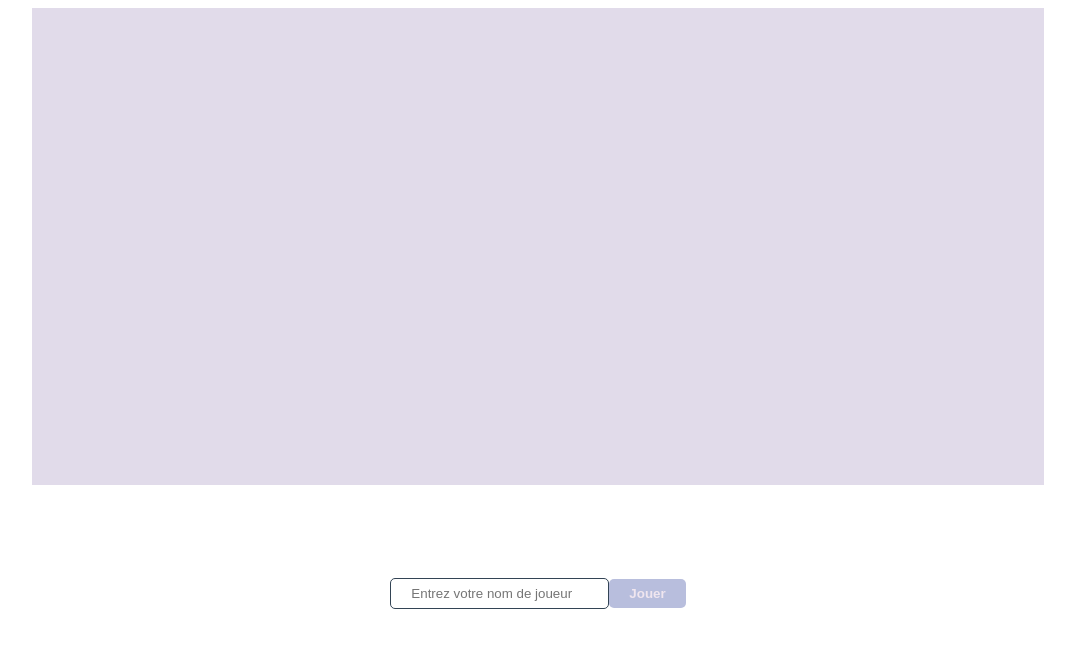
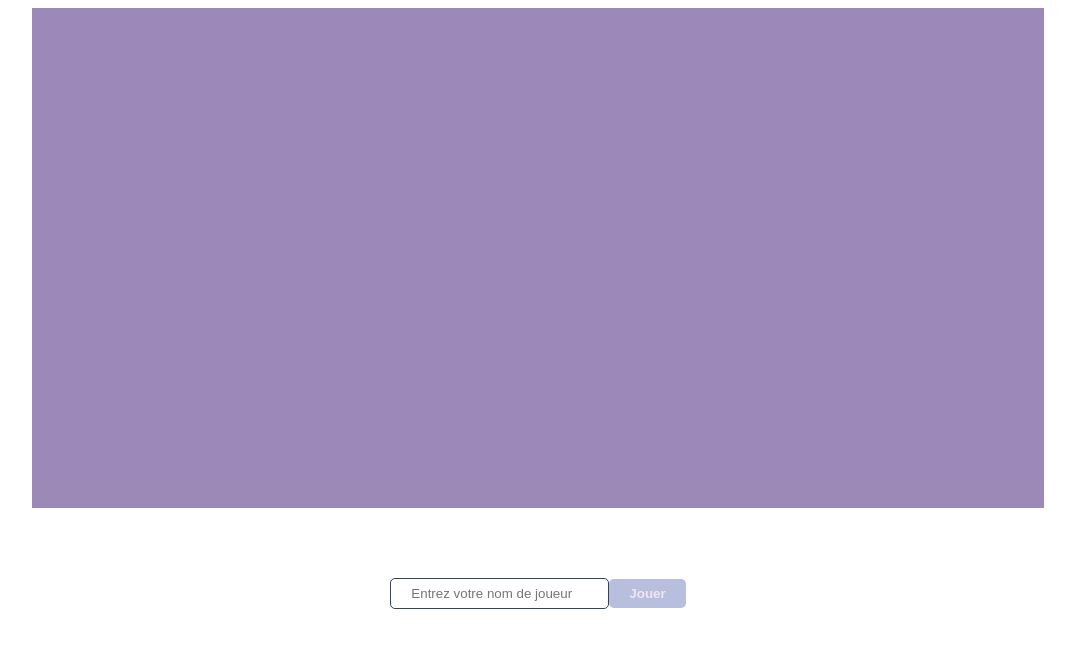
Before and after one commit to DevDams/oneDot, a Vue app: page / in a window 1280 px wide. Shown: the top 648 px of the page, without its empty margins (102-1177 px from the left). Built offline with nearby package versions, Linux system fonts and the light colour scheme.

Commit message:
Font and background color add in the style

```diff
--- a/src/App.vue
+++ b/src/App.vue
@@ -36,6 +36,8 @@
 </script>
 
 <style>
+@import url('https://fonts.googleapis.com/css2?family=Grandstander:ital,wght@0,500;1,400&display=swap');
+
 #app {
   font-family: 'Avenir', Helvetica, Arial, sans-serif;
   -webkit-font-smoothing: antialiased;
@@ -44,5 +46,6 @@
   height: 500px;
   display: block;
   margin: auto;
+  background: #9c89b8;
 }
 </style>
```
